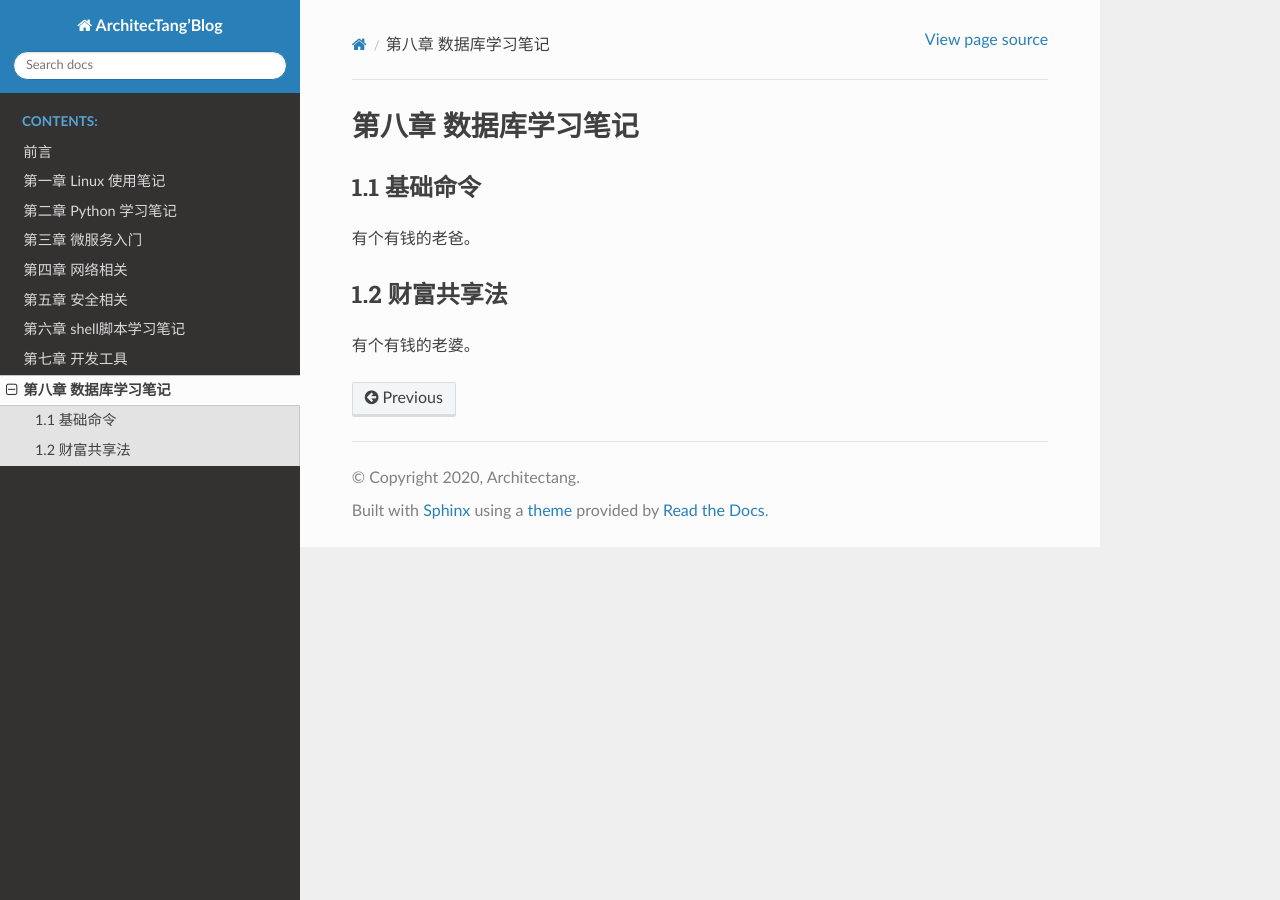
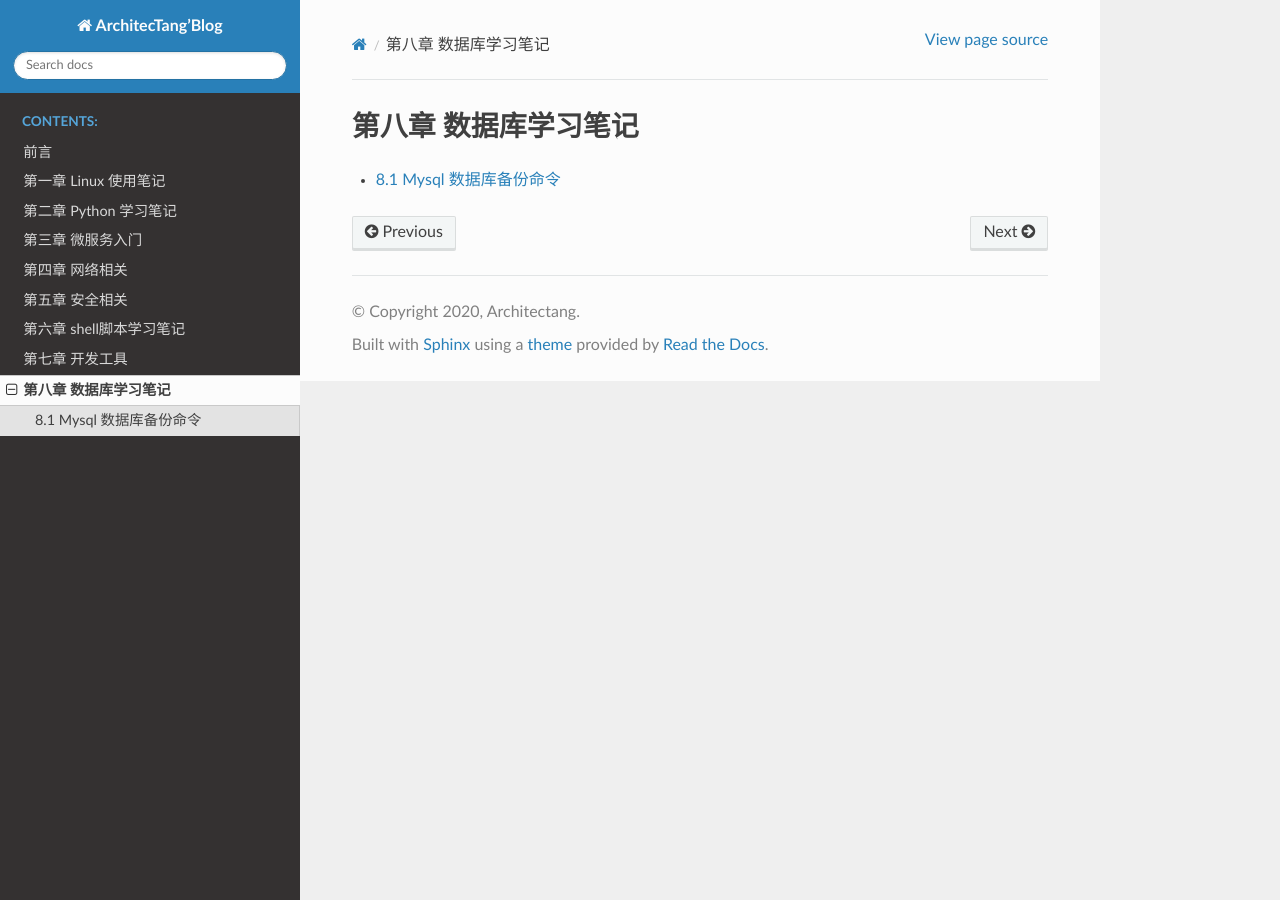
Before and after one commit to ArchitecTang/mywiki, a Sphinx documentation site: the page built from source/chapters/p08.rst, in a window 1280 px wide. Built offline with Sphinx 7.4.7 and the Read the Docs theme 2.0.0, drawn with Linux system fonts in a browser that asks for light colours; some of the changed lines change nothing that is shown.

Commit message:
新增文章p08_0

```diff
--- a/source/chapters/p08.rst
+++ b/source/chapters/p08.rst
@@ -1,13 +1,7 @@
 第八章 数据库学习笔记
 ======================
+.. toctree::
+   :maxdepth: 1
+   :glob:
 
-1.1 基础命令
----------------------
-
-有个有钱的老爸。
-
-
-1.2 财富共享法
----------------------
-
-有个有钱的老婆。
+   ../p08/*
--- /dev/null
+++ b/source/p08/p08_01-备份MySQL数据库的命令.rst
@@ -0,0 +1,66 @@
+.. contents::
+   :depth: 3
+..
+
+8.1 Mysql 数据库备份命令
+========================
+
+备份MySQL数据库的命令
+
+::
+
+   mysqldump -hhostname -uusername -ppassword databasename > backupfile.sql
+
+备份MySQL数据库为带删除表的格式，能够让该备份覆盖已有数据库而不需要手动删除原有数据库。
+
+::
+
+   mysqldump -–dd-drop-table -uusername -ppassword databasename > backupfile.sql
+
+直接将MySQL数据库压缩备份
+
+::
+
+   mysqldump -hhostname -uusername -ppassword databasename | gzip > backupfile.sql.gz
+
+备份MySQL数据库某个（些）表
+
+::
+
+   mysqldump -hhostname -uusername -ppassword databasename specific_table specific_table2 > backupfile.sql
+
+同时备份多个MySQL数据库
+
+::
+
+   mysqldump -hhostname -uusername -ppassword -databases databasename databasename2 databasename3 > multibackupfile.sql
+
+仅仅备份数据库结构
+
+::
+
+   mysqldump  –no-data – databases databasename databasename2 databasename3 > structurebackupfile.sql
+
+备份服务器上所有数据库
+
+::
+
+   mysqldump  –all-databases > allbackupfile.sql
+
+还原MySQL数据库的命令
+
+::
+
+   mysql -hhostname -uusername -ppassword databasename < backupfile.sql
+
+还原压缩的MySQL数据库
+
+::
+
+   gunzip < backupfile.sql.gz | mysql -uusername -ppassword databasename
+
+将数据库转移到新服务器
+
+::
+
+   mysqldump -uusername -ppassword databasename | mysql –host=*.*.*.* -C databasename
```
Also changed, not shown: 10 other files.
